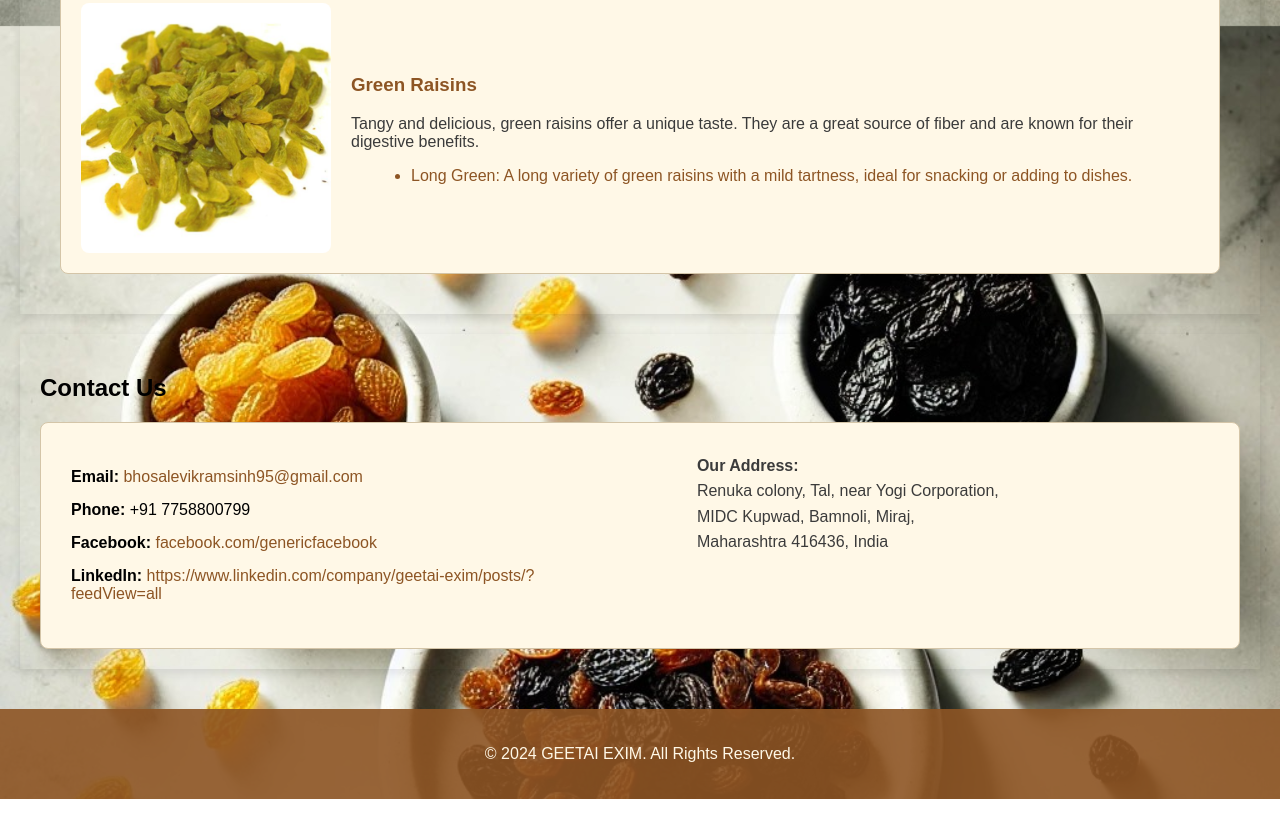
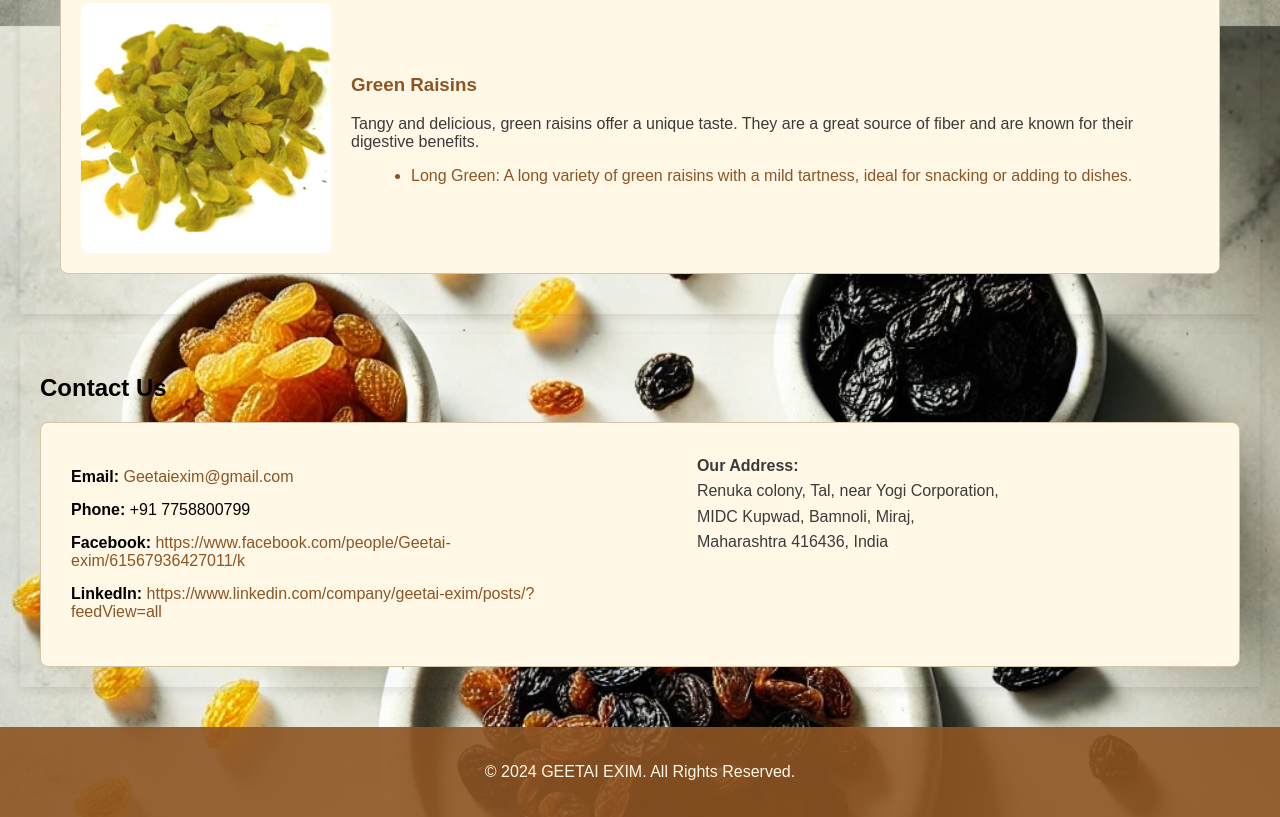
Before and after one commit to GEETAIEXIM/Products, a plain HTML site: page index.html in a window 1280 px wide. Shown: the part 1254-2071 px from the top of the page. Drawn offline with Linux system fonts and the light colour scheme.

Commit message:
Add files via upload

```diff
--- a/index.html
+++ b/index.html
@@ -241,9 +241,9 @@
         <div class="contact-info">
             <div class="left">
                 <ul>
-                    <li><strong>Email:</strong> <a href="bhosalevikramsinh95@gmail.com">bhosalevikramsinh95@gmail.com</a></li>
+                    <li><strong>Email:</strong> <a href="Geetaiexim@gmail.com">Geetaiexim@gmail.com</a></li>
                     <li><strong>Phone:</strong> +91 7758800799</li>
-                    <li><strong>Facebook:</strong> <a href="https://www.facebook.com/genericfacebook" target="_blank">facebook.com/genericfacebook</a></li>
+                    <li><strong>Facebook:</strong> <a href="https://www.facebook.com/people/Geetai-exim/61567936427011/" target="_blank">https://www.facebook.com/people/Geetai-exim/61567936427011/k</a></li>
                     <li><strong>LinkedIn:</strong> <a href="https://www.linkedin.com/company/geetai-exim/posts/?feedView=all" target="_blank">https://www.linkedin.com/company/geetai-exim/posts/?feedView=all</a></li>
                 </ul>
             </div>
```
